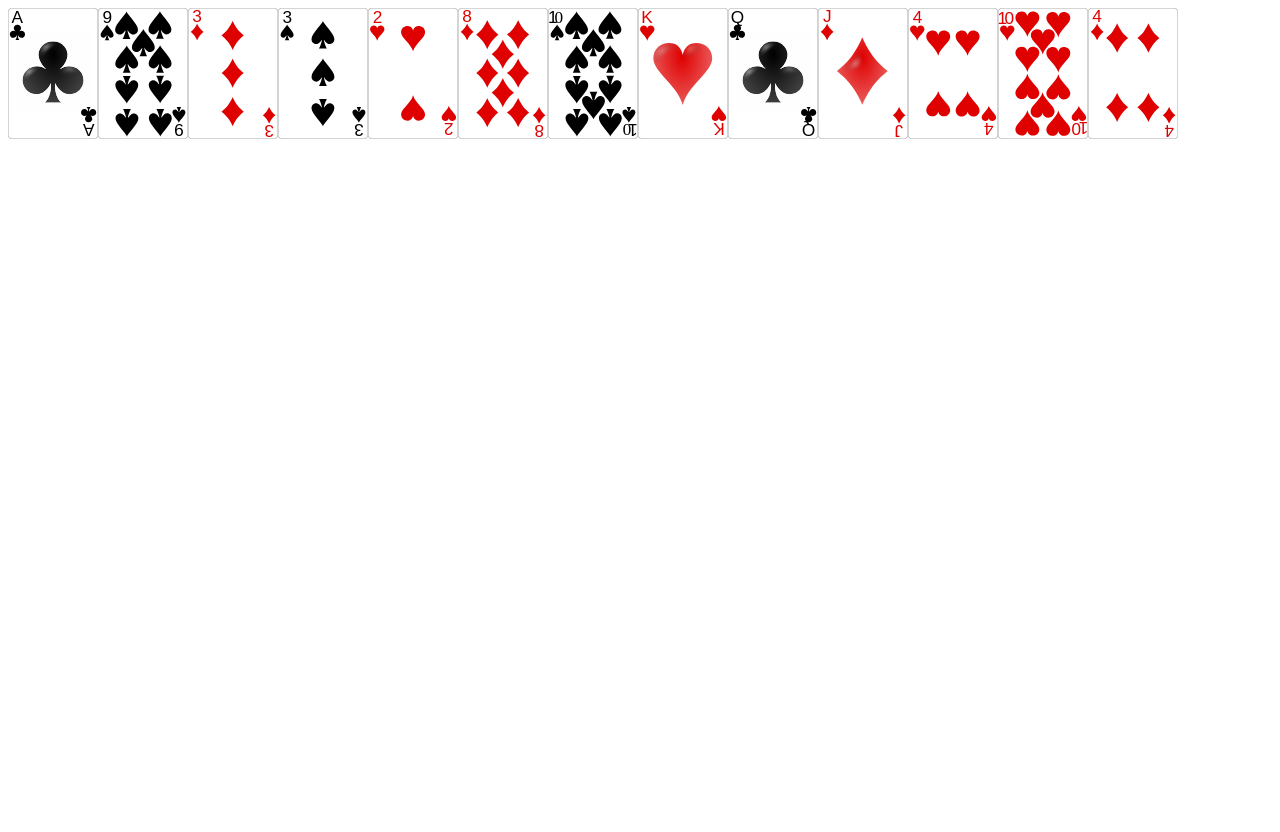
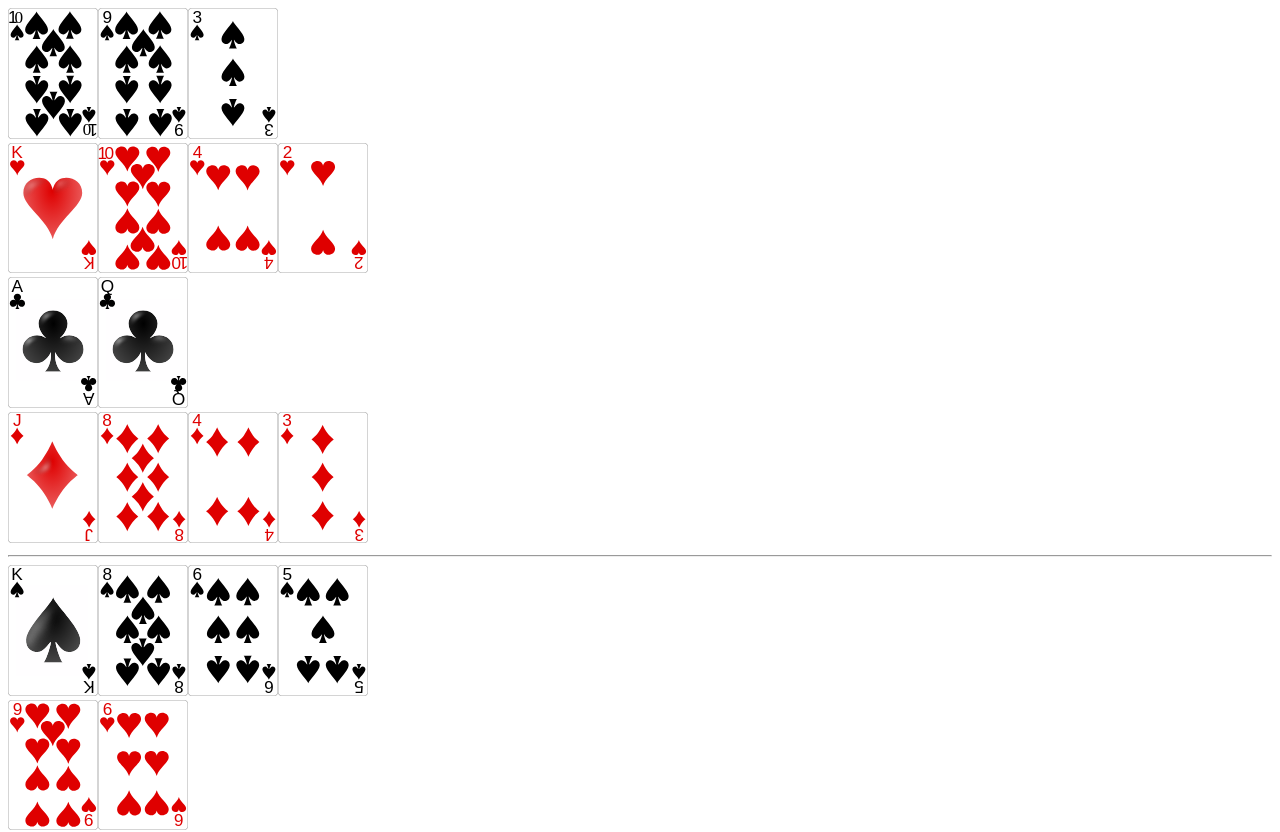
Before and after one commit to bruteforce774/DeckOfCards, a Vue app: page / in a window 1280 px wide. Shown: the top 832 px of the page. Before the commit the page ends 800 px from the top, so only its background shows below. Built offline with nearby package versions, Linux system fonts and the light colour scheme.

Commit message:
group hands

```diff
--- a/src/App.vue
+++ b/src/App.vue
@@ -1,9 +1,19 @@
 <script setup>
 import Card from './components/Card.vue';
 import { useGameStore } from './stores/gameStore';
-import { onMounted, computed } from 'vue';
+import { onMounted, computed, ref, watch } from 'vue';
+import { useDeckLogic } from './composables/useDeckLogic';
 
 const game = useGameStore();
+const { ranks } = useDeckLogic();
+const suitOrder = ['spades', 'hearts', 'clubs', 'diamonds'];
+
+
+function sortByRankDesc(cards) {
+  return [...cards].sort((a, b) => ranks.indexOf(b.rank) - ranks.indexOf(a.rank));
+}
+
+const selectedPlayers = ref([]);
 
 onMounted(() => {
   game.initializeDeck();
@@ -11,9 +21,45 @@ onMounted(() => {
   game.dealHands(13);
 });
 
-const hand = computed(() => game.players[0]?.hand || []);
+watch(
+  () => game.players.length,
+  (newLen) => {
+    selectedPlayers.value = Array.from({ length: newLen }, (_, idx) => idx);
+  },
+  { immediate: true }
+);
+
+const groupedHands = computed(() => {
+  const hands = [];
+
+  for (const idx of selectedPlayers.value) {
+    const player = game.players[idx];
+    if (!player) continue;
+    const suitsObj = {};
+
+    for (const suit of suitOrder) {
+      const cardsOfSuit = (player.hand || []).filter(card => card.suit === suit);
+      const sortedCards = sortByRankDesc(cardsOfSuit);
+      suitsObj[suit] = sortedCards;
+    }
+
+    hands.push({
+      playerId: player.id,
+      suits: suitsObj
+    });
+  }
+  return hands;
+});
 </script>
 
+
 <template>
-  <Card v-for="card in hand" :key="card.id" :suit="card.suit" :rank="card.rank" />
+  <div v-for="hand in groupedHands" :key="hand.playerId">
+    <div v-for="suit in suitOrder" :key="suit">
+      <div>
+        <Card v-for="card in hand.suits[suit]" :key="card.id" :suit="card.suit" :rank="card.rank" />
+      </div>
+    </div>
+    <hr />
+  </div>
 </template>
--- a/src/composables/useDeckLogic.js
+++ b/src/composables/useDeckLogic.js
@@ -27,6 +27,8 @@ export function useDeckLogic() {
 
   return {
     createDeck,
-    shuffleDeck
+    shuffleDeck,
+    ranks,
+    suits
   };
 }
```
